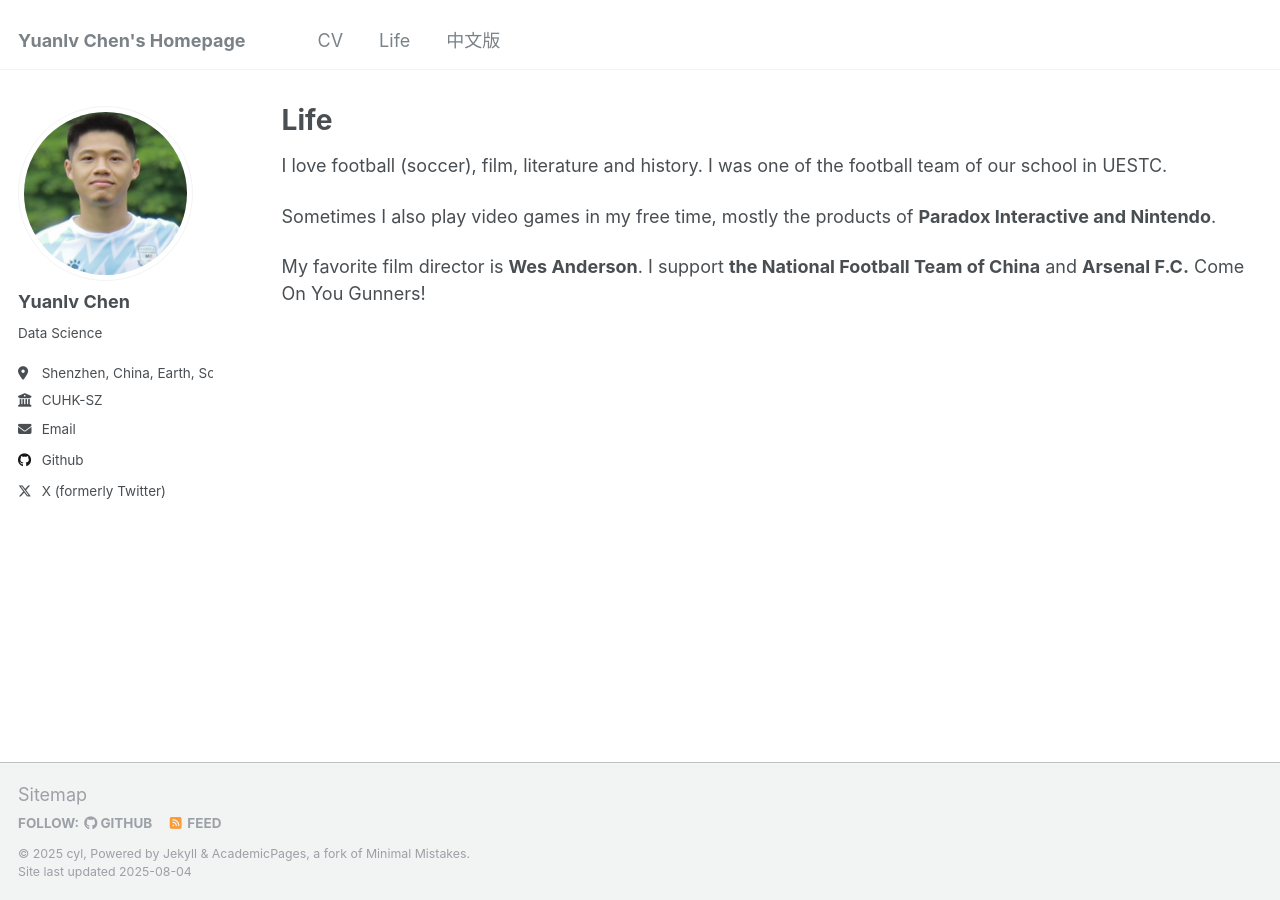
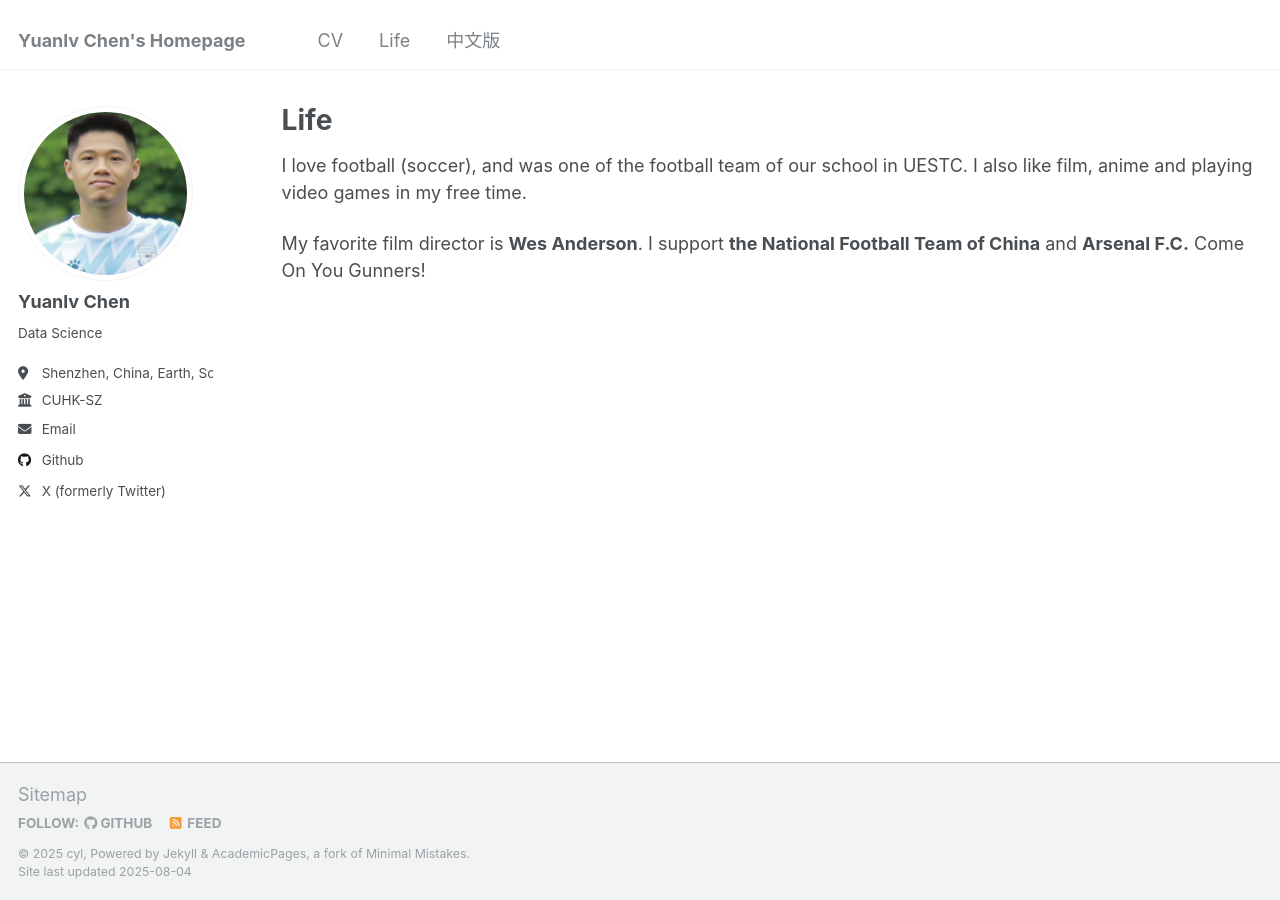
Before and after one commit to YLchen22/YLchen22.github.io, a Jekyll site: the page built from _pages/pages-life.md, in a window 1280 px wide. Built offline with Jekyll 4.4.1, drawn with Linux system fonts in a browser that asks for light colours.

Commit message:
Update pages-life.md

```diff
--- a/_pages/pages-life.md
+++ b/_pages/pages-life.md
@@ -5,8 +5,6 @@ title: "Life"
 author_profile: true
 ---
 
-I love football (soccer), film, literature and history. I was one of the football team of our school in UESTC.
-
-Sometimes I also play video games in my free time, mostly the products of **Paradox Interactive and Nintendo**.
+I love football (soccer), and was one of the football team of our school in UESTC. I also like film, anime and playing video games in my free time.
 
 My favorite film director is **Wes Anderson**. I support **the National Football Team of China** and **Arsenal F.C.** Come On You Gunners!
```
